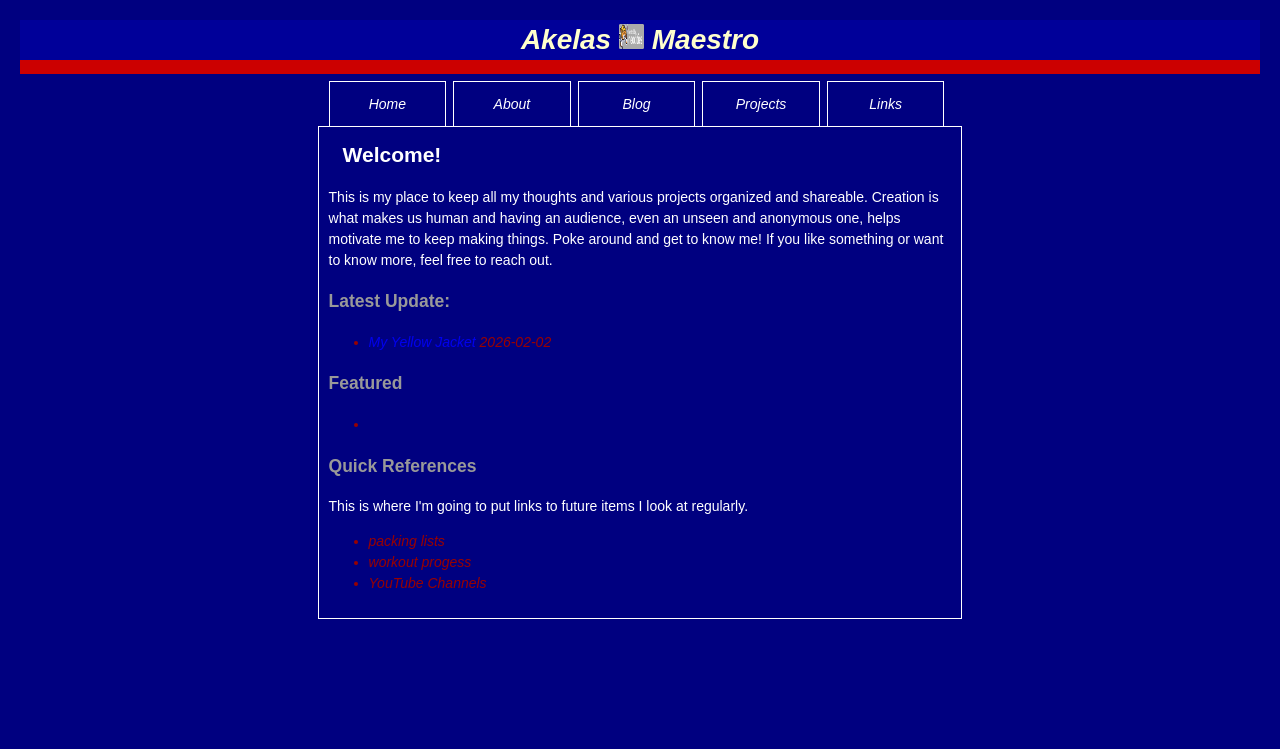
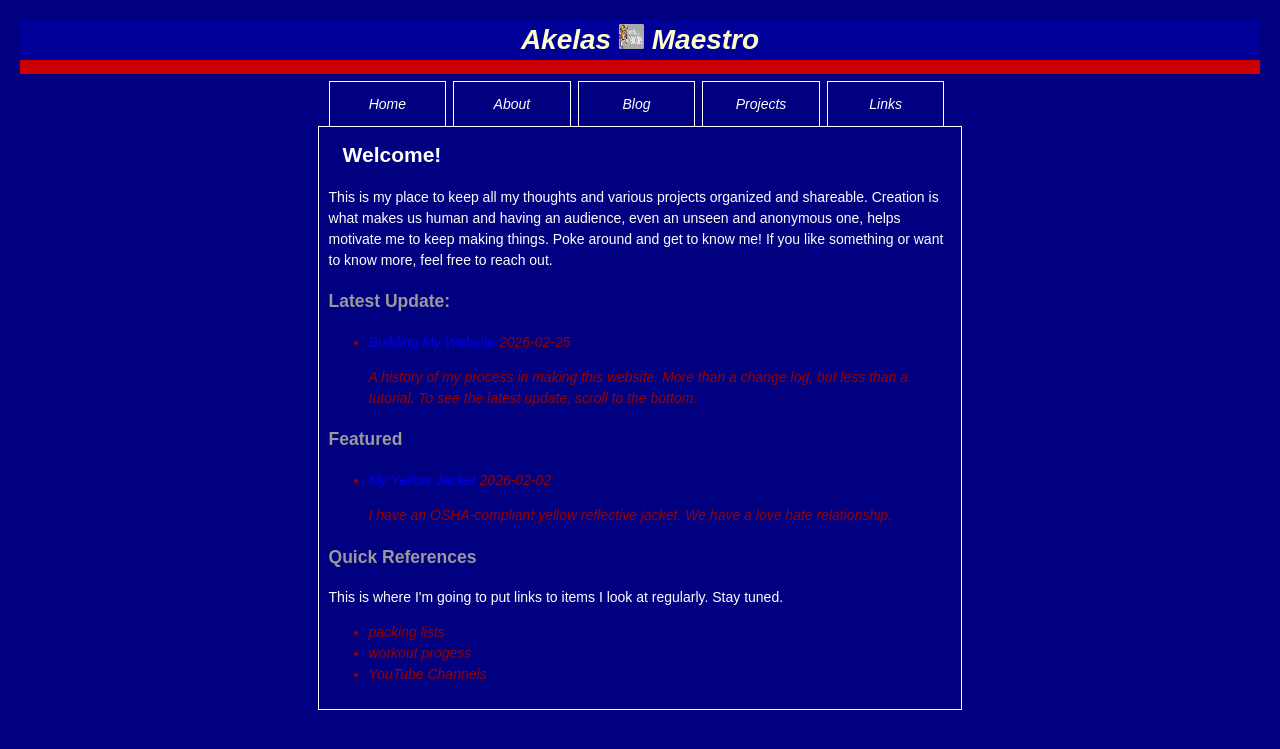
Before and after one commit to AkelasMaestro/Neocities, a Jekyll site: the page built from index.html, in a window 1280 px wide. Shown: the top 749 px of the page. Built offline with Jekyll 4.4.1, drawn with Linux system fonts in a browser that asks for light colours.

Commit message:
Rework navigation and excerpts

```diff
--- a/_layouts/default.html
+++ b/_layouts/default.html
@@ -20,8 +20,8 @@
 
       <li><a href={% link index.html %}>Home</a></li>
       <li><a href={% link about.md %}>About</a></li>
-      <li><a href={% link blog.md %}>Blog</a></li>
-      <li><a href={% link projects.md %}>Projects</a></li>
+      <li><a href={% link blog.html %}>Blog</a></li>
+      <li><a href={% link projects.html %}>Projects</a></li>
       <li><a href={% link links.md %}>Links</a></li>
 
     </ul>
--- /dev/null
+++ b/_layouts/post.html
@@ -0,0 +1,6 @@
+---
+layout: default
+---
+<h2>{{ page.title }}</h2>
+<p>Last Updated: {{ page.date | date: "%Y-%m-%d" }}</p>
+{{ content }}
--- a/_posts/2026-01-30-building-my-website.md
+++ b/_posts/2026-01-30-building-my-website.md
@@ -1,13 +1,14 @@
 ---
-layout: default
+layout: post
 category: projects
 title: Building My Website
 author: Akelas Maestro
+date: 2026-02-25
 ---
 
-If you read my about page, you already know why I created this website. This post chronicles how I did so.
+A history of my process in making this website. More than a change log, but less than a tutorial. To see the latest update, scroll to the bottom.
 
-## Where did I get the idea?
+### Where did I get the idea?
 
 I was doom scrolling YouTube as is my habit, and I came across a video titled "why you should have a website" or something like that, and in that video, they mentioned Neocities and showed off some of their favorite websites. I was immediately enamored. The blend of technical skills with creative expression was compelling. I claimed my Neocities domain, and started learning HTML. At the recommendation of Neocities I started following tutorials at [HTMLdog](htmldog.com) to learn more about HTML and CSS.
 
@@ -32,3 +33,13 @@ I'm still using jekyll, but I found this [tutorial](https://jekyllrb.com/tutoria
 I did discover [Web Design in 4 minutes](jgthms.com/web-design-in-4-minutes) by Jeremy Thomas, which Tajacks credited in his LightSpeed repo. I'm hoping to start there to improve the look of my website. Thomas does a great job of making it look easy. BUT! In the first twenty seconds of those four minutes, Thomas points out the importance of **content** first. Then style. Admittedly, my website is rather gross without content. I would put up with bad design if it was at least good reading.
 
 With the importance of content in mind, I think I'm going to shift to adding and fleshing out some of the little essays I have running around in my mind and to-do list. My focus on the technical side will shift towards just getting it to work.
+
+### Update 2026-02-25
+
+I'm slowly getting the shape and flow of the website together. I've continued following the [jekyll tutorial](https://jekyllrb.com/tutorials/convert-site-to-jekyll/) I found yesterday. I have distinguished my articles as posts, categorized as either blogs or projects. I learned there's a difference between posts and pages. Pages are more about navigation than content, while posts are more about content. I think? It's good enough for now.
+
+I was able to get the lists of blogs and projects as well as the latest update and featured items on the home page to include an excerpt. That took a little bit of a work around. I like including a title at the top of my posts, but the default excerpt call in jekyll just takes the first paragrah or up to a labeled end. Any photos or title at the start will get put into the excert that way. I found [this article](https://cjshelton.github.io/blog/2019/05/27/customising-jekyll-excerpt-start.html) explaining how to specify a **start** to the excerpt, as well as the end. That did not work out.
+
+My current work around may be closer to the intended use of jekyll. I created a new post layout that lists the posts title and date updated. Excerpt still gets the first paragraph, and the post still gets displayed with a title. I'll just need to be careful to wait on photos until after the first paragraph, which should be fine for now.
+
+I'm nearing the end of the jekyll tutorial. By the time I'm done with it, the basic shape of my website will be in place. At that point, I can pivot to content and appearance.
--- a/_posts/2026-02-02-my-yellow-jacket.md
+++ b/_posts/2026-02-02-my-yellow-jacket.md
@@ -3,10 +3,8 @@ layout: default
 categories: blogs
 title: My Yellow Jacket
 author: Akelas Maestro
+date: 2026-02-02
 ---
-
-## My Yellow Jacket
-
 I have an OSHA-compliant yellow reflective jacket. We have a love hate relationship.
 
 I take a bus and train to university, Monday through Friday, and really enjoy it. One of the benefits is a regular walk every day. In the winter months however, it is dark and cold. After several close calls with drivers not paying attention, I decided to get a bright-colored coat to solve both those issues.
--- a/index.html
+++ b/index.html
@@ -19,6 +20,7 @@ or want to know more, feel free to reach out.
 {% for post in site.posts limit:1 %}
   <li><a href="{{ post.url }}">{{ post.title }}</a>
   <span class="postDate">{{ post.date | date: "%Y-%m-%d" }}</span>
+  {{ post.excerpt }}
   </li>
 {% endfor %}
 </ul>
@@ -26,15 +28,17 @@ or want to know more, feel free to reach out.
 <h3>Featured</h3>
 
 <ul class="myposts">
-  <li><a href="{{ post.url }}">{{ post.title }}</a>
-  <span class="postDate">{{ post.date | date: "%Y-%m-%d" }}</span>
+  {% assign featured_post = site.posts | where: "title", "My Yellow Jacket" | first %}
+  <li><a href="{{ featured_post.url }}">{{ featured_post.title }}</a>
+  <span class="postDate">{{ featured_post.date | date: "%Y-%m-%d" }}</span>
+  {{ featured_post.excerpt }}
   </li>
 </ul>
 
 <h3>Quick References</h3>
 
 <p>
-This is where I'm going to put links to future items I look at regularly.
+This is where I'm going to put links to items I look at regularly. Stay tuned.
 </p>
 
 <ul>
--- /dev/null
+++ b/projects.html
@@ -0,0 +1,25 @@
+---
+layout: default
+title: projects page
+order: 4
+---
+<!-- Introduce the purpose of the page -->
+<p>
+This is where I keep notes and updates on ongoing, future, or forgotten
+projects. This list is as much for me as it is for you. It acts as a sort
+of repository of all my side interests. Notes, progress reports, what I
+want to do next. They're all kept in one place where I can quickly find them.
+The latest update will get moved to the top of the list.
+</p>
+
+<!-- Make a list of all the projects -->
+<ul class="myposts">
+{% for post in site.categories.projects %}
+  <!-- list the project name and date on one line -->
+  <li><a href="{{ post.url }}">{{ post.title }}</a>
+  <span class="postDate">{{ post.date | date: "%Y-%m-%d" }}</span>
+  <!-- Add the first paragrah has a description -->
+  {{ post.excerpt }}
+    </li>
+{% endfor %}
+</ul>
```
Also changed, not shown: other parts of index.html (+1 -0 lines), _layouts/blog.html (deleted, +0 -12 lines), _layouts/home.html (deleted, +0 -23 lines), _layouts/projects.html (deleted, +0 -12 lines), about.md (+1 -0 lines), blog.html (added, +24 -0 lines), blog.md (deleted, +0 -8 lines), links.md (+1 -0 lines), projects.md (deleted, +0 -7 lines), resources/index.md (deleted, +0 -18 lines), _data/navigation.yml (added).
